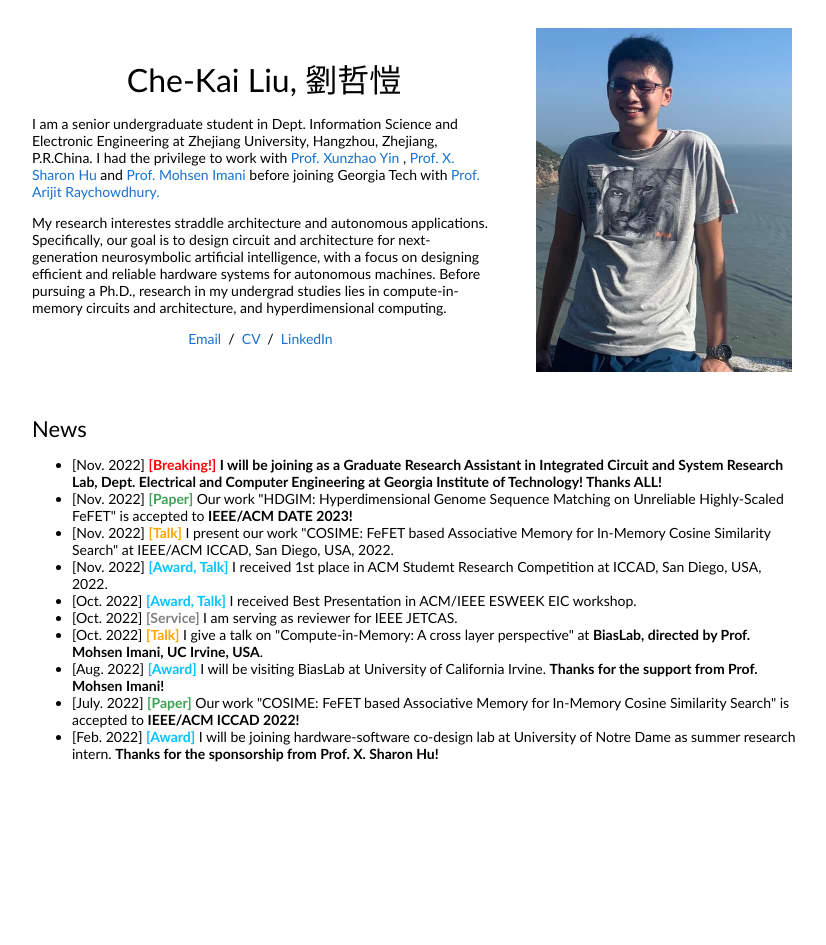
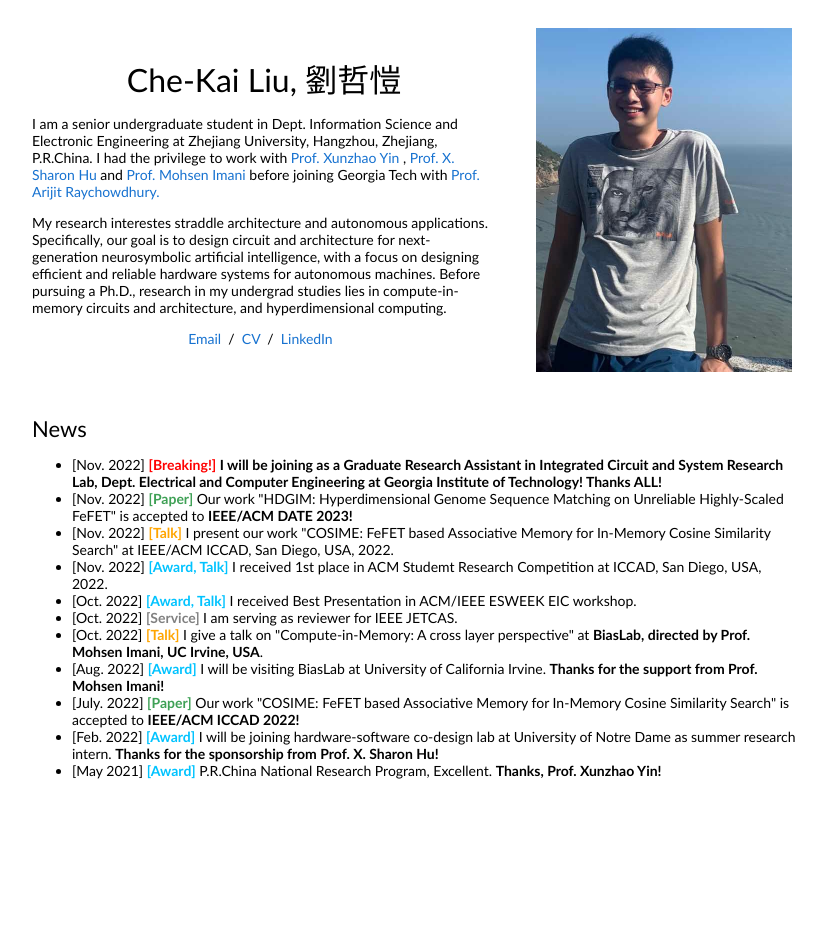
Before and after one commit to LiuCheKai/Che-Kai, a plain HTML site: page index.html in a window 1280 px wide. Shown: the top 945 px of the page, without its empty margins (228-1054 px from the left). Drawn offline with Linux system fonts and the light colour scheme.

Commit message:
small change

```diff
--- a/index.html
+++ b/index.html
@@ -102,6 +102,10 @@
                         co-design lab
                         at University of Notre Dame as summer research intern. <strong>Thanks for the sponsorship from
                           Prof. X. Sharon Hu!</strong></li>
+                      <li> [May 2021] <b style="color:#00c3ff;">[Award]</b> P.R.China National Research Program,
+                        Excellent.
+                        <strong>Thanks, Prof. Xunzhao Yin! </strong>
+                      </li>
                     </ul>
                   </div>
                 </td>
```
